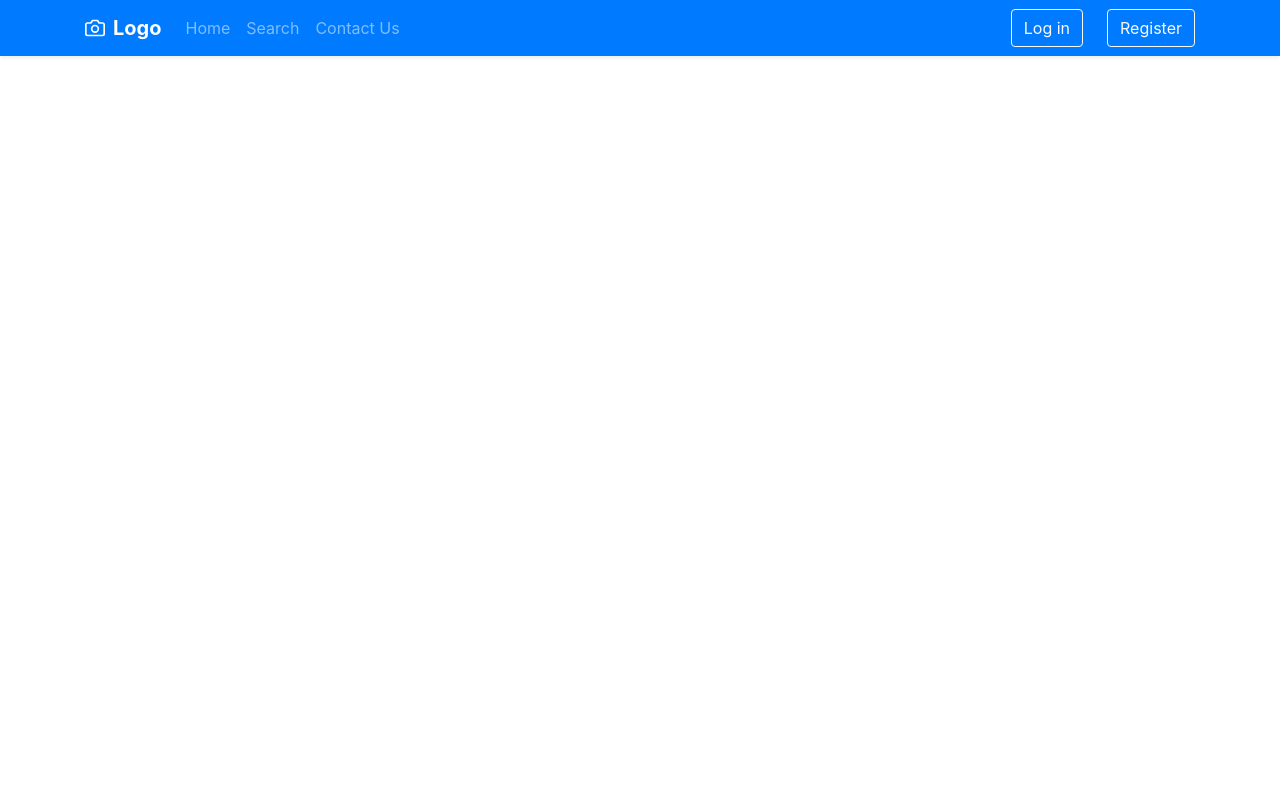
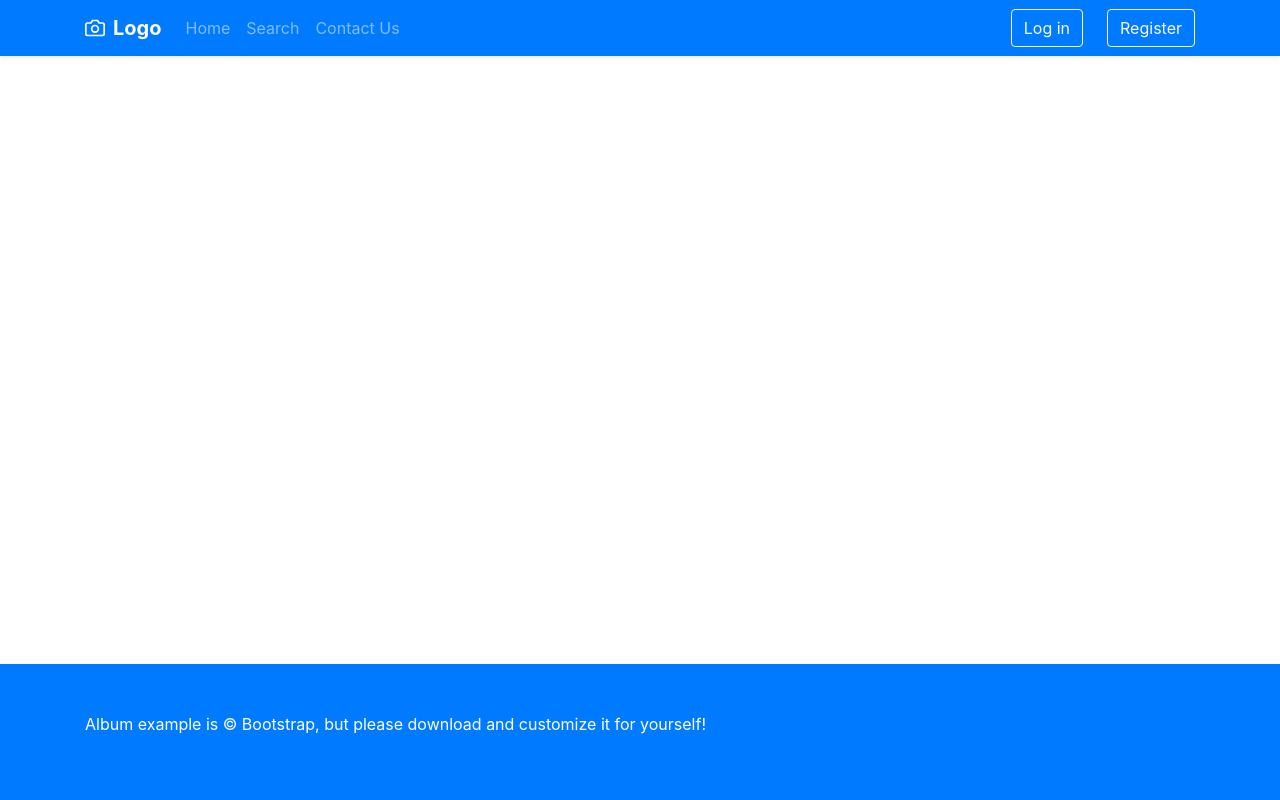
Before and after one commit to P-Buranakitsin/ecommerce37, a Django app: page / in a window 1280 px wide. Run offline with Django 3.2, Linux system fonts and the light colour scheme; some libraries are stand-ins or nearby versions.

Commit message:
Added footer

```diff
--- /dev/null
+++ b/static/css/base.css
@@ -0,0 +1,4 @@
+footer {
+    padding-top: 3rem;
+    padding-bottom: 3rem;
+}
--- a/templates/app/base.html
+++ b/templates/app/base.html
@@ -10,6 +10,8 @@
             App -
             {% block title_block %}Default Title{% endblock %}
         </title>
+        <!-- CSS -->
+        <link rel="stylesheet" href="{% static "css/base.css" %}" />
         <!-- Bootstrap core CSS -->
         <link href="https://getbootstrap.com/docs/4.2/dist/css/bootstrap.min.css"
               rel="stylesheet"
@@ -20,7 +22,8 @@
         <header>
             <div class="navbar navbar-expand-lg  navbar-dark bg-primary shadow-sm">
                 <div class="container d-flex justify-content-between">
-                    <a href="{% url 'app:home' %}" class="navbar-brand d-flex align-items-center">
+                    <a href="{% url 'app:home' %}"
+                       class="navbar-brand d-flex align-items-center">
                         <svg xmlns="http://www.w3.org/2000/svg"
                              width="20"
                              height="20"
@@ -75,7 +78,10 @@
         <div>
             {% block sidebar_block %}{% endblock %}
         </div>
-        <footer>
+        <footer class="text-muted bg-primary fixed-bottom">
+            <div class="container">
+                <p class="text-white">Album example is © Bootstrap, but please download and customize it for yourself!</p>
+            </div>
         </footer>
         <!-- Bootstrap core JavaScript -->
         <!-- Placed at the end of the document so the pages load faster -->
```
